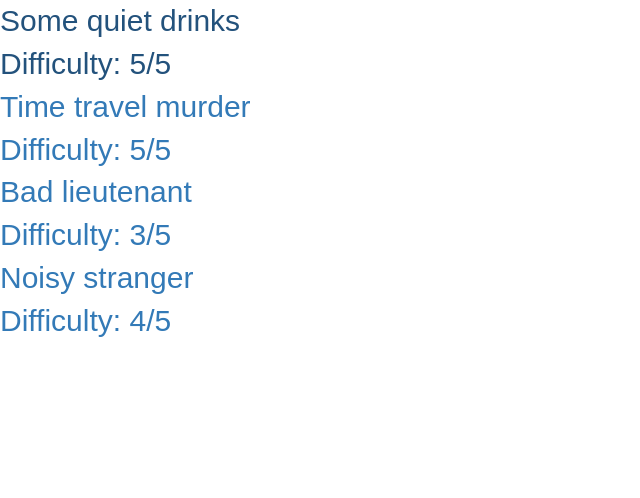
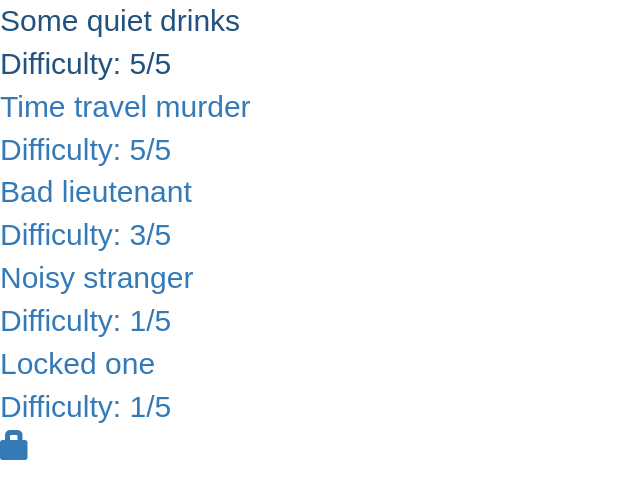
Before and after one commit to darajava/detective, a React app: page / in a window 1280 px wide. Shown: the top 498 px of the page, without its empty margins (0-640 px from the left). Built offline with nearby package versions, Linux system fonts and the light colour scheme; a web font is replaced by a local one.

Commit message:
update difficulty and add locked one

```diff
--- a/src/components/containers/PlayStory/PlayStory.js
+++ b/src/components/containers/PlayStory/PlayStory.js
@@ -65,8 +65,7 @@ Frank took the dog out the back and killed it because of what it had done to his
         {
           title: 'Noisy stranger',
           story: `Jane was woken in the middle of the night by a loud angry knocking on the door. She was too afraid to answer it at first, but when she opened the door she apologised.`,
-          answer: `Jane had come home from a long night out and ordered take out food at 2am. The restaurant was quite far away, but as it was the only one open, she decided to order the food.
-             She was asleep when the delivery man arrived and he was waiting outside for 10 minutes.`,
+          answer: `Jane had come home from a long night out and ordered take out food at 2am. The restaurant was quite far away, but as it was the only one open, she decided to order the food. She was asleep when the delivery man arrived and he was waiting outside for 10 minutes.`,
           hints: [
             'Jane was drunk',
             'Jane was expecting this person',
--- a/src/components/containers/SelectStory/SelectStory.js
+++ b/src/components/containers/SelectStory/SelectStory.js
@@ -27,7 +27,12 @@ class SelectStory extends Component {
         {
           link: '4',
           title: 'Noisy stranger',
-          difficulty: 'Difficulty: 4/5',
+          difficulty: 'Difficulty: 1/5',
+        },
+        {
+          link: '4',
+          title: 'Locked one',
+          difficulty: 'Difficulty: 1/5',
         },
       ]
 
@@ -39,7 +44,7 @@ class SelectStory extends Component {
 
       for (let i = 0; i < this.stories.length; i++) {
         let story = this.stories[i];
-        components.push(<BigButton text={story.title} locked={parseInt(story.link) > 4} soustitle={story.difficulty} link={story.link} />);
+        components.push(<BigButton text={story.title} locked={i > 3} soustitle={story.difficulty} link={story.link} />);
       }
 
       return (
```
